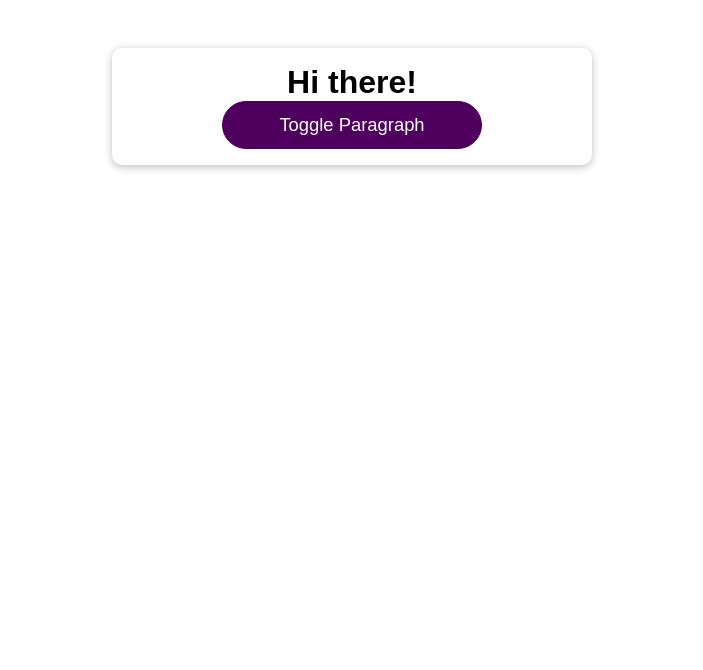
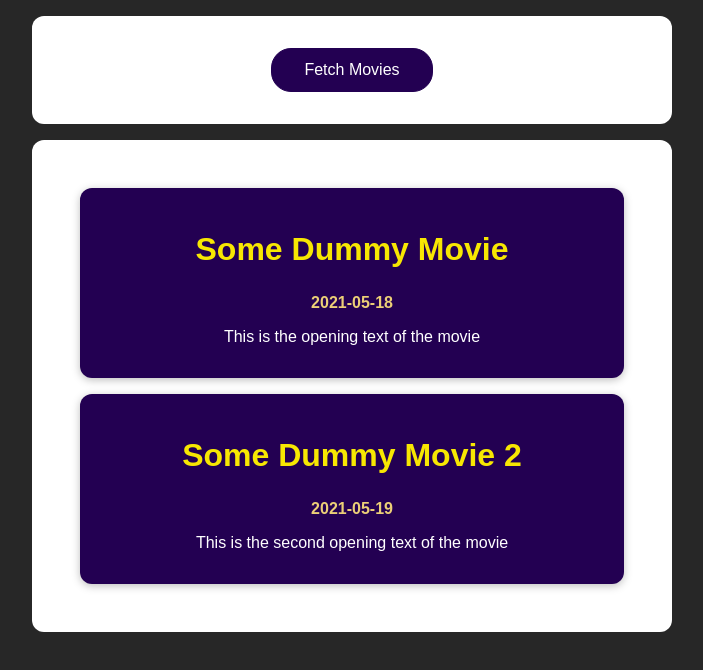
Before and after one commit to Nabil-Y/ReactCourse, a React (Create React App) app: page / in a window 1280 px wide. Shown: the top 670 px of the page, without its empty margins (288-991 px from the left). Built offline with nearby package versions, Linux system fonts and the light colour scheme.

Commit message:
start module 14

```diff
--- a/package.json
+++ b/package.json
@@ -8,7 +8,7 @@
     "@testing-library/user-event": "^7.2.1",
     "react": "^18.0.0",
     "react-dom": "^18.0.0",
-    "react-scripts": "^5.0.1"
+    "react-scripts": "3.4.0"
   },
   "scripts": {
     "start": "react-scripts start",
--- a/src/App.css
+++ b/src/App.css
@@ -1,14 +1,29 @@
-.app {
-  margin: 3rem auto;
-  width: 30rem;
-  padding: 1rem;
-  background: white;
-  box-shadow: 0 2px 8px rgba(0, 0, 0, 0.26);
-  border-radius: 10px;
+section {
+  margin: 1rem auto;
+  width: 90%;
+  max-width: 40rem;
   text-align: center;
+  background-color: white;
+  padding: 2rem;
+  border-radius: 12px;
 }
 
-.app h1 {
-  margin: 0;
-  text-align: center;
+button {
+  font: inherit;
+  cursor: pointer;
+  background: #230052;
+  border: 1px solid #230052;
+  color: white;
+  padding: 0.75rem 2rem;
+  border-radius: 20px;
 }
+
+button:focus {
+  outline: none;
+}
+
+button:hover,
+button:active {
+  background-color: #460897;
+  border-color: #460897;
+}
--- a/src/App.js
+++ b/src/App.js
@@ -1,18 +1,33 @@
-import { useState } from "react";
-import Button from "./components/UI/Button/Button";
-import "./App.css";
-import DemoOutput from "./components/Demo/DemoOutput";
+import React from 'react';
+
+import MoviesList from './components/MoviesList';
+import './App.css';
 
 function App() {
-  const [showParagraph, setShowParagraph] = useState(false);
-  const clickHandler = () => setShowParagraph((prevState) => !prevState);
+  const dummyMovies = [
+    {
+      id: 1,
+      title: 'Some Dummy Movie',
+      openingText: 'This is the opening text of the movie',
+      releaseDate: '2021-05-18',
+    },
+    {
+      id: 2,
+      title: 'Some Dummy Movie 2',
+      openingText: 'This is the second opening text of the movie',
+      releaseDate: '2021-05-19',
+    },
+  ];
 
   return (
-    <div className="app">
-      <h1>Hi there!</h1>
-      {showParagraph && <DemoOutput show={showParagraph} />}
-      <Button onClick={clickHandler}>Toggle Paragraph</Button>
-    </div>
+    <React.Fragment>
+      <section>
+        <button>Fetch Movies</button>
+      </section>
+      <section>
+        <MoviesList movies={dummyMovies} />
+      </section>
+    </React.Fragment>
   );
 }
 
--- a/src/components/Demo/DemoOutput.js
+++ /dev/null
@@ -1,7 +0,0 @@
-import React from "react";
-
-const DemoOutput = (props) => {
-  return <p> {props.show ? "This is new!" : ""} </p>;
-};
-
-export default DemoOutput;
--- /dev/null
+++ b/src/components/Movie.js
@@ -0,0 +1,15 @@
+import React from 'react';
+
+import classes from './Movie.module.css';
+
+const Movie = (props) => {
+  return (
+    <li className={classes.movie}>
+      <h2>{props.title}</h2>
+      <h3>{props.releaseDate}</h3>
+      <p>{props.openingText}</p>
+    </li>
+  );
+};
+
+export default Movie;
--- /dev/null
+++ b/src/components/Movie.module.css
@@ -0,0 +1,20 @@
+.movie {
+  margin: 1rem;
+  padding: 1rem;
+  background-color: #230052;
+  box-shadow: 0 2px 8px rgba(0, 0, 0, 0.26);
+  border-radius: 12px;
+  text-align: center;
+  color: white;
+}
+
+.movie h2 {
+  font-size: 2rem;
+  color: #f7e702;
+}
+
+.movie h3 {
+  color: #eccf77;
+  margin: 0;
+  font-size: 1rem;
+}
--- /dev/null
+++ b/src/components/MoviesList.js
@@ -0,0 +1,21 @@
+import React from 'react';
+
+import Movie from './Movie';
+import classes from './MoviesList.module.css';
+
+const MovieList = (props) => {
+  return (
+    <ul className={classes['movies-list']}>
+      {props.movies.map((movie) => (
+        <Movie
+          key={movie.id}
+          title={movie.title}
+          releaseDate={movie.releaseDate}
+          openingText={movie.openingText}
+        />
+      ))}
+    </ul>
+  );
+};
+
+export default MovieList;
--- /dev/null
+++ b/src/components/MoviesList.module.css
@@ -0,0 +1,5 @@
+.movies-list {
+  list-style: none;
+  margin: 0;
+  padding: 0;
+}
--- a/src/components/UI/Button/Button.js
+++ /dev/null
@@ -1,18 +0,0 @@
-import React from 'react';
-
-import classes from './Button.module.css';
-
-const Button = (props) => {
-  return (
-    <button
-      type={props.type || 'button'}
-      className={`${classes.button} ${props.className}`}
-      onClick={props.onClick}
-      disabled={props.disabled}
-    >
-      {props.children}
-    </button>
-  );
-};
-
-export default Button;
--- a/src/components/UI/Button/Button.module.css
+++ /dev/null
@@ -1,30 +0,0 @@
-.button {
-  font: inherit;
-  border: 1px solid #4f005f;
-  background: #4f005f;
-  color: white;
-  padding: 0.75rem 3.5rem;
-  cursor: pointer;
-  font-size: 1.15rem;
-  border-radius: 30px;
-}
-
-.button:hover,
-.button:active {
-  background: #741188;
-  border-color: #741188;
-}
-
-.button:focus {
-  outline: none;
-}
-
-button:disabled,
-button:focus:disabled,
-button:hover:disabled,
-button:active:disabled {
-  background: #ccc;
-  border-color: #ccc;
-  color: #666666;
-  cursor: not-allowed;
-}
--- a/src/index.css
+++ b/src/index.css
@@ -4,13 +4,9 @@
 
 html {
   font-family: sans-serif;
-  background: #fff;
 }
 
 body {
   margin: 0;
+  background-color: #272727;
 }
-
-main {
-  margin-top: 6rem;
-}
```
Also changed, not shown: 1 other file (tests, documents, lock files or other folders).
